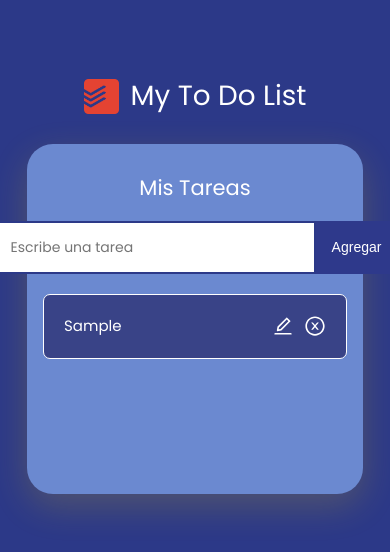
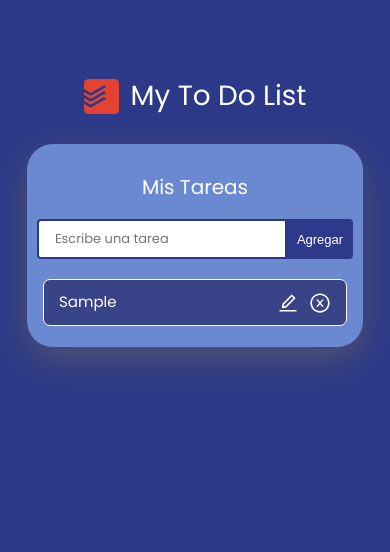
Before and after one commit to belublu/toDoList, a React (Vite) app: page / in a window 390 px wide. Both pictures are taken after typing "Sample" into the empty fields and a click on the button "Agregar". Shown: the top 552 px of the page. Built offline with nearby package versions, Linux system fonts and the light colour scheme.

Commit message:
Modificaciones en estilo

```diff
--- a/src/App.css
+++ b/src/App.css
@@ -60,13 +60,17 @@ html {
 /* Lista de Tareas */
 .tareas-lista-principal{
   min-width: 300px;
-  min-height: 350px;
+  min-height: 200px;
   background-color: #6b89d0;
   border-radius: 26px;
   box-shadow: 0 12px 36px rgba(232, 195, 9, 0.2);
 }
 
-@media (max-width: 576px) {
+
+
+
+
+@media (max-width: 576px){
   .list-logo{
     width: 35px;
     height: 35px;
@@ -79,6 +83,7 @@ html {
   .tareas-lista-principal{
     margin-left: 15px;
     margin-right: 15px;
+
   }
 
   .tareas-lista-principal h3 {
@@ -86,3 +91,36 @@ html {
     margin-top: 15px;
   }
 }
+
+@media (max-width: 768px){
+  .tareas-lista-principal h3 {
+    font-size: 20px;
+  }
+
+/*   .tareas-lista-principal{
+    display: flex;
+    flex-direction: row;
+  } */
+
+
+}
+
+/* @media (orientation: landscape){
+  .list-logo-contenedor{
+    margin-top: none;
+  }
+
+  .columnas-aplicacion-tareas{
+    height: 80px;
+
+  }
+
+  .tareas-lista-principal{
+    width: 90%;
+  }
+
+  .tareas-lista-principal h3 {
+    font-size: 21px;
+    margin-top: 15px;
+  }
+} */
--- a/src/App.jsx
+++ b/src/App.jsx
@@ -18,11 +18,11 @@ function App() {
         </Col>
       </Row>
 
-      <Row className="d-flex justify-content-center">
+      <Row className="d-flex justify-content-center row-tareas">
         <Col xs={12} sm={12} md={6} lg={4}>
           <div className="tareas-lista-principal p-3">
             <h3>Mis Tareas</h3>
-            <ListaDeTareas/>
+            <ListaDeTareas />
           </div>
         </Col>
       </Row>
--- a/src/componentes/Tarea/Tarea.css
+++ b/src/componentes/Tarea/Tarea.css
@@ -70,7 +70,7 @@
   background-color: rgb(134, 134, 196);
 }
 
-@media (max-width: 576px) {
+/* @media (max-width: 576px) and (max-width: 734px){
   .tarea-contenedor{
     min-height: 65px;
   }
@@ -82,4 +82,48 @@
   .tarea-icono{
     width: 22px;
   }
+} */
+
+/* @media (orientation: landscape){
+  .tarea-input{
+    font-size: 12px;
+  }
+
+  .tarea-boton{
+    font-size: 12px;
+  }
+} */
+
+@media (max-width: 320px){
+  .tarea-input{
+    font-size: 12px;
+  }
+
+  .tarea-boton{
+    font-size: 12px;
+  }
 }
+
+@media (max-width: 768px){
+  .tarea-contenedor{
+    min-height: 30px;
+    width: 315px;
+    padding: 2px 10px 2px 15px;
+  }
+
+  .tarea-input{
+    font-size: 13px;
+  }
+
+  .tarea-boton{
+    font-size: 13px;
+  }
+
+  .tarea-texto{
+    font-size: 15px;
+  }
+
+  .tarea-icono{
+    width: 22px;
+  }
+}
--- a/src/componentes/TareaFormulario/TareaFormulario.css
+++ b/src/componentes/TareaFormulario/TareaFormulario.css
@@ -46,3 +46,18 @@
         font-size: 14px;
     }
 }
+
+@media (max-width: 768px) {
+    .tarea-input{
+        height: 40px;
+        width: 250px;
+    }
+
+    .tarea-boton{
+        height: 40px;
+        padding: 10px;
+    }
+    /* .tarea-formulario {
+        display: inline;
+    } */
+}
```
